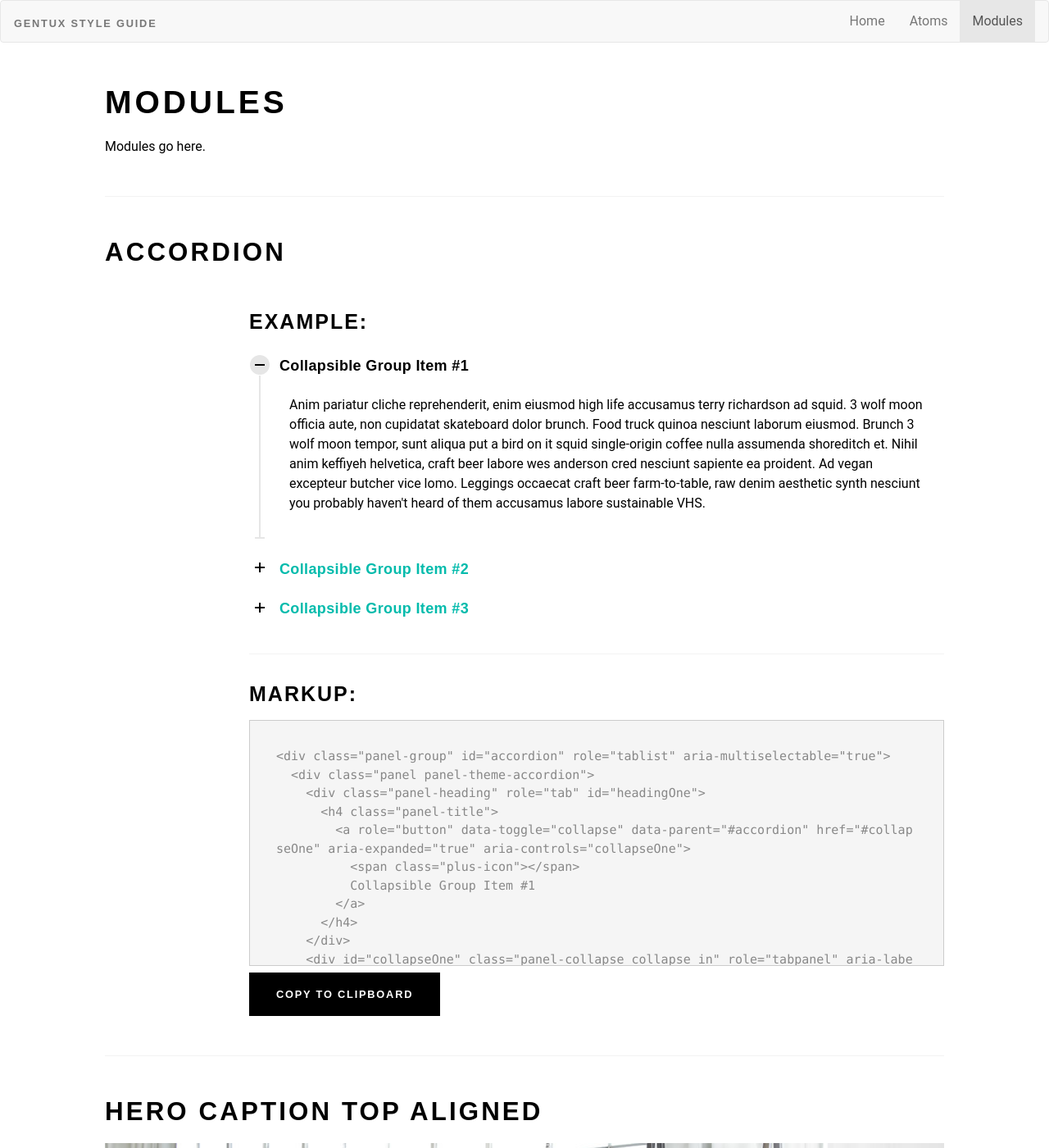
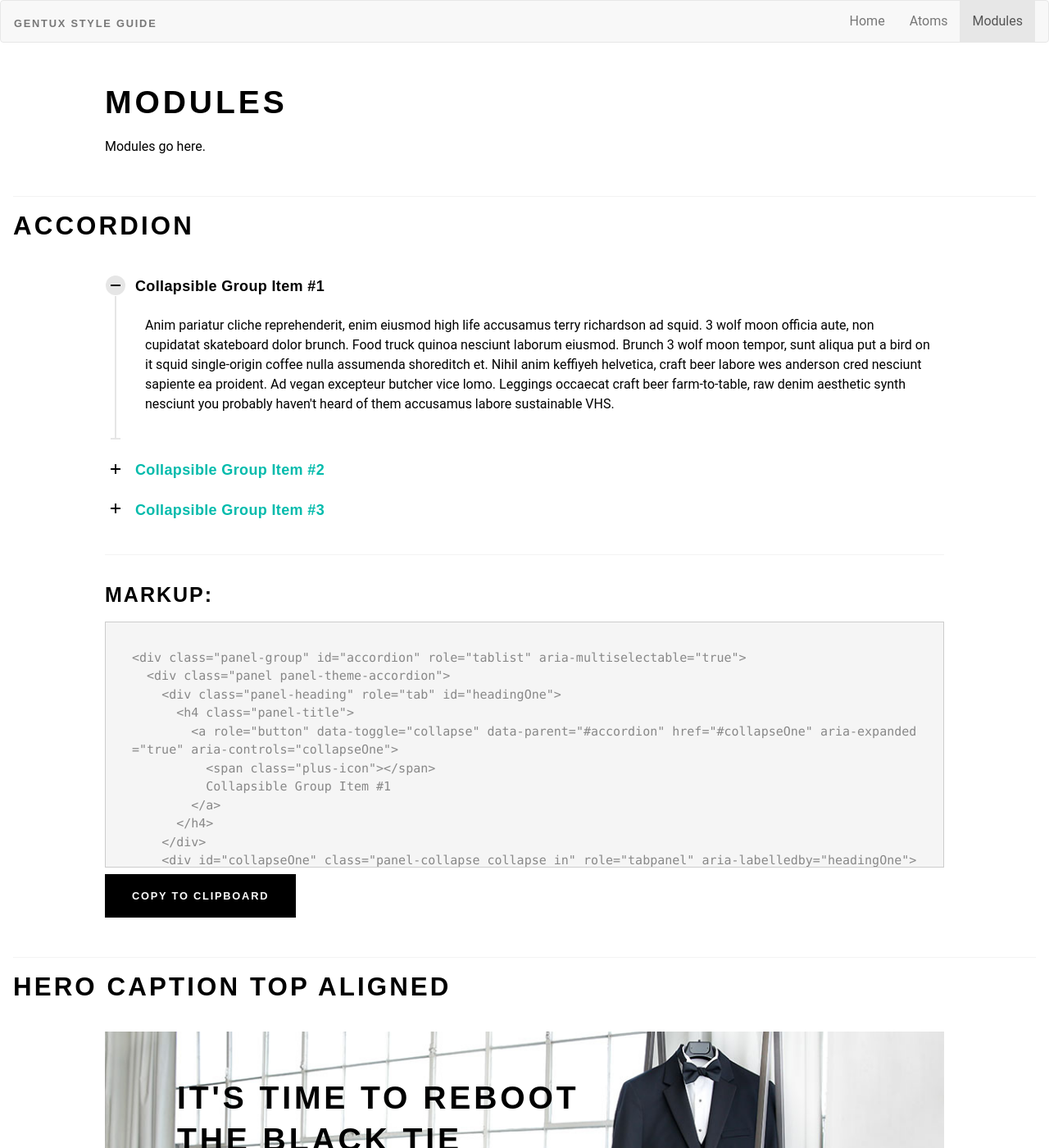
Before and after one commit to generationtux/styleguide, a Jekyll site: the page built from modules.html, in a window 1280 px wide and 1400 px high. Shown: the whole window at 82% size. Built offline with Jekyll 4.4.1, drawn with Linux system fonts in a browser that asks for light colours; comment, search, counter and statistics services are not loaded; some of the changed text lies outside the part shown.

Commit message:
changes modules page layout

```diff
--- a/modules.html
+++ b/modules.html
@@ -17,26 +17,25 @@ permalink: /modules/
   </div>
 </div>
 
-<div class="container">
+<div class="container-fluid">
   <div class="row">
     <div class="col-sm-12">
-      <hr class="vspace-xs-top-lg">
+      <hr class="vspace-xs-top-lg vspace-xs-btm-clear">
     </div>
   </div>
 </div><!-- /.container  -->
 
 
-<div class="container">
+<div class="container-fluid">
   <div class="row">
     <div class="col-sm-12">
-      <h2 class="copy uppercase">Accordion</h2>
+      <h2 class="uppercase vspace-xs-top-md vspace-xs-btm-lg">Accordion</h2>
     </div>
   </div>
 </div>
 <div class="container">
   <div class="row">
-    <div class="col-sm-10 col-sm-offset-1 col-lg-10 col-lg-offset-2">
-      <h3 class="copy uppercase">Example:</h3>
+    <div class="col-sm-12">
       {% include components/modules/accordion.html %}
       <hr class="vspace-xs-top-lg vspace-xs-btm-lg">
       <h3 class="copy uppercase">Markup:</h3>
@@ -53,19 +52,19 @@ permalink: /modules/
 </div>
 
 
-<div class="container">
+<div class="container-fluid">
   <div class="row">
     <div class="col-sm-12">
-      <hr class="vspace-xs-top-lg">
+      <hr class="vspace-xs-top-lg vspace-xs-btm-clear">
     </div>
   </div>
 </div><!-- /.container  -->
 
 
-<div class="container">
+<div class="container-fluid">
   <div class="row">
     <div class="col-sm-12">
-      <h2 class="copy uppercase">Hero Caption Top Aligned</h2>
+      <h2 class="uppercase vspace-xs-top-md vspace-xs-btm-lg">Hero Caption Top Aligned</h2>
     </div>
   </div>
 </div>
@@ -78,7 +77,7 @@ permalink: /modules/
 {% include components/modules/hero-caption-top.html %}
 <div class="container">
   <div class="row">
-    <div class="col-sm-10 col-sm-offset-1 col-lg-10 col-lg-offset-2">
+    <div class="col-sm-12">
 
       <h3 class="copy uppercase">Markup:</h3>
       <div class="copy-to-clipboard">
@@ -94,32 +93,26 @@ permalink: /modules/
 </div>
 
 
-<div class="container">
+<div class="container-fluid">
   <div class="row">
     <div class="col-sm-12">
-      <hr class="vspace-xs-top-lg">
+      <hr class="vspace-xs-top-lg vspace-xs-btm-clear">
     </div>
   </div>
 </div><!-- /.container  -->
 
 
-<div class="container">
+<div class="container-fluid">
   <div class="row">
     <div class="col-sm-12">
-      <h2 class="copy uppercase">Hero Caption Center Aligned</h2>
-    </div>
-  </div>
-</div>
-<div class="container">
-  <div class="row">
-    <div class="col-sm-10 col-sm-offset-1 col-lg-10 col-lg-offset-2">
+      <h2 class="uppercase vspace-xs-top-md vspace-xs-btm-lg">Hero Caption Center Aligned</h2>
     </div>
   </div>
 </div>
 {% include components/modules/hero-caption-center.html %}
 <div class="container">
   <div class="row">
-    <div class="col-sm-10 col-sm-offset-1 col-lg-10 col-lg-offset-2">
+    <div class="col-sm-12">
 
       <h3 class="copy uppercase">Markup:</h3>
       <div class="copy-to-clipboard">
@@ -133,3 +126,12 @@ permalink: /modules/
     </div>
   </div>
 </div>
+
+
+<div class="container-fluid">
+  <div class="row">
+    <div class="col-sm-12">
+      <hr class="vspace-xs-top-lg vspace-xs-btm-clear">
+    </div>
+  </div>
+</div><!-- /.container  -->
```
